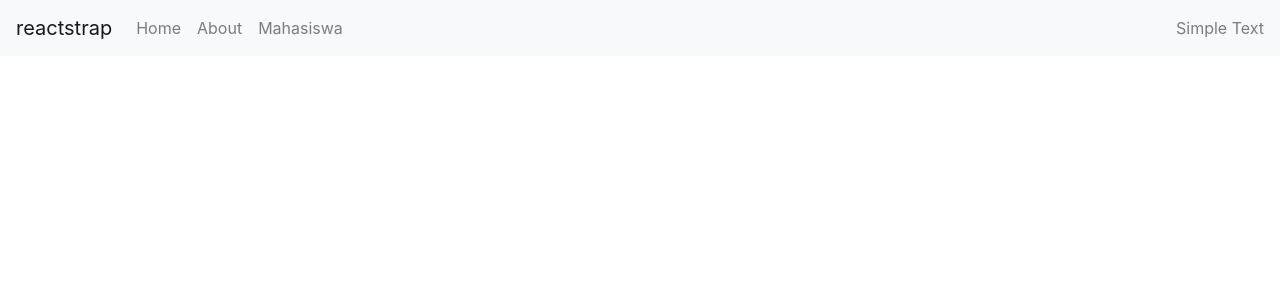
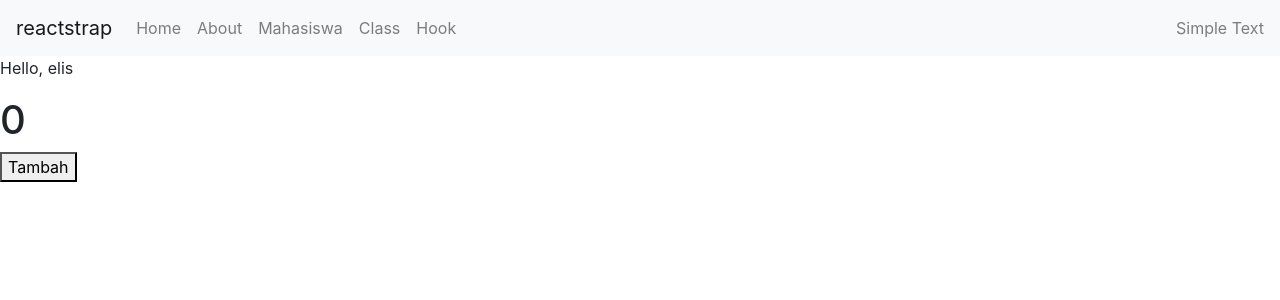
Before and after one commit to elis170899/reactjsku, a React (Create React App) app in the folder aplikasireactku/: page /hooks in a window 1280 px wide. Shown: the top 300 px of the page. Built offline with nearby package versions, Linux system fonts and the light colour scheme.

Commit message:
Kuliah Web #34 React Hooks UseState

```diff
--- a/aplikasireactku/src/App.js
+++ b/aplikasireactku/src/App.js
@@ -11,6 +11,8 @@
 import ListComp from './Component/Class/ListComp';
 import TambahComp from './Component/Class/TambahComp';
 import EditComp from './Component/Class/EditComp';
+import KelasComp from './Component/Hooks/Class/KelasComp';
+import HooksComp from './Component/Hooks/Functional/HookComp';
 
 
 //import Parent from './Component/Class/Parent';
@@ -28,7 +30,8 @@
       <Route exact path="/mahasiswa"component={ListComp}/>
       <Route exact path="/mahasiswa/tambah"component={TambahComp}/>
       <Route exact path="/mahasiswa/edit"component={EditComp}/>
-
+      <Route exact path="/kelas"component={KelasComp}/>
+      <Route exact path="/hooks"component={HooksComp}/>
       {/* <Route exact path="/detail/:id"component={DetailComp}/> */}
       </switch>
 
--- a/aplikasireactku/src/Component/Fungsional/NavbarComp.jsx
+++ b/aplikasireactku/src/Component/Fungsional/NavbarComp.jsx
@@ -34,6 +34,12 @@
                         <NavItem>
                             <NavLink href="/mahasiswa" >Mahasiswa</NavLink>
                         </NavItem>
+                        <NavItem>
+                            <NavLink href="/kelas" >Class</NavLink>
+                        </NavItem>
+                        <NavItem>
+                            <NavLink href="/hooks" >Hook</NavLink>
+                        </NavItem>
                     </Nav>
                     <NavbarText>Simple Text</NavbarText>
                 </Collapse>
--- /dev/null
+++ b/aplikasireactku/src/Component/Hooks/Class/KelasComp.jsx
@@ -0,0 +1,29 @@
+import React, { PureComponent} from 'react'
+
+class KelasComp extends PureComponent {
+    constructor(props) {
+        super(props)
+
+        this.state = {
+            jumlah: 0
+        }
+    }
+
+    tambahProduk = () => {
+        this.setState({
+            jumlah: this.state.jumlah + 1
+        })
+    }
+
+
+    render () {
+        return (
+            <div>
+                <h1>{this.state.jumlah}</h1>
+                <button onClick={this.tambahProduk}>Tambah Produk</button>
+            </div>
+        )
+    }
+}
+
+export default KelasComp
--- /dev/null
+++ b/aplikasireactku/src/Component/Hooks/Functional/HookComp.jsx
@@ -0,0 +1,30 @@
+import React, {useState}  from 'react'
+import TampilComp from './TampilComp';
+
+const HooksComp = () => {
+        const [jumlah, tambahJumlah] = useState(0)
+
+        //login
+        const [dataLogin, setDataLogin] = useState({username:'elis', token: '123abcd', isLogin: true})
+
+        //Cek kondisi sudah login / belum
+
+        let tampil;
+
+        if(dataLogin.isLogin){
+            tampil = <TampilComp
+            username = {dataLogin.username}
+            fungsi = {tambahJumlah.bind(this)}
+            jumlah = {jumlah}/>
+        }else {
+            tampil = <TampilComp username="Maaf Anda belum login" disabled= {true}/>
+        }
+
+        return (
+            <div>
+                {tampil}
+            </div>
+        )
+    }
+
+export default HooksComp
--- /dev/null
+++ b/aplikasireactku/src/Component/Hooks/Functional/TampilComp.jsx
@@ -0,0 +1,13 @@
+import React from 'react'
+
+function TampilComp (props) {
+        return (
+            <div>
+                <p>Hello, {props.username}</p>
+                <h1>{props.jumlah}</h1>
+                <button onClick={()=>props.fungsi(props.jumlah+1)} disabled={props.disabled}>Tambah</button>
+            </div>
+        )
+    }
+
+export default TampilComp
```
